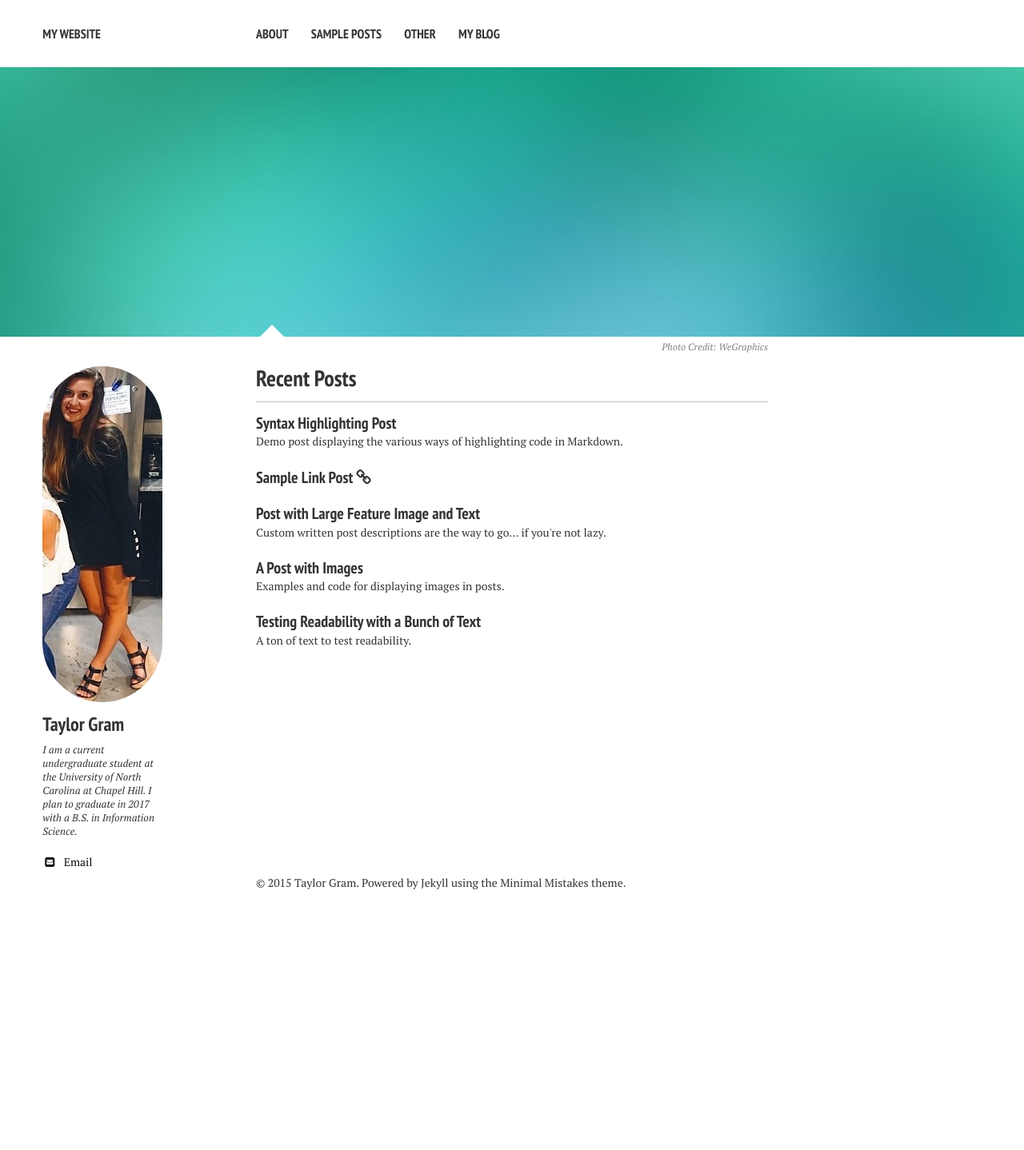
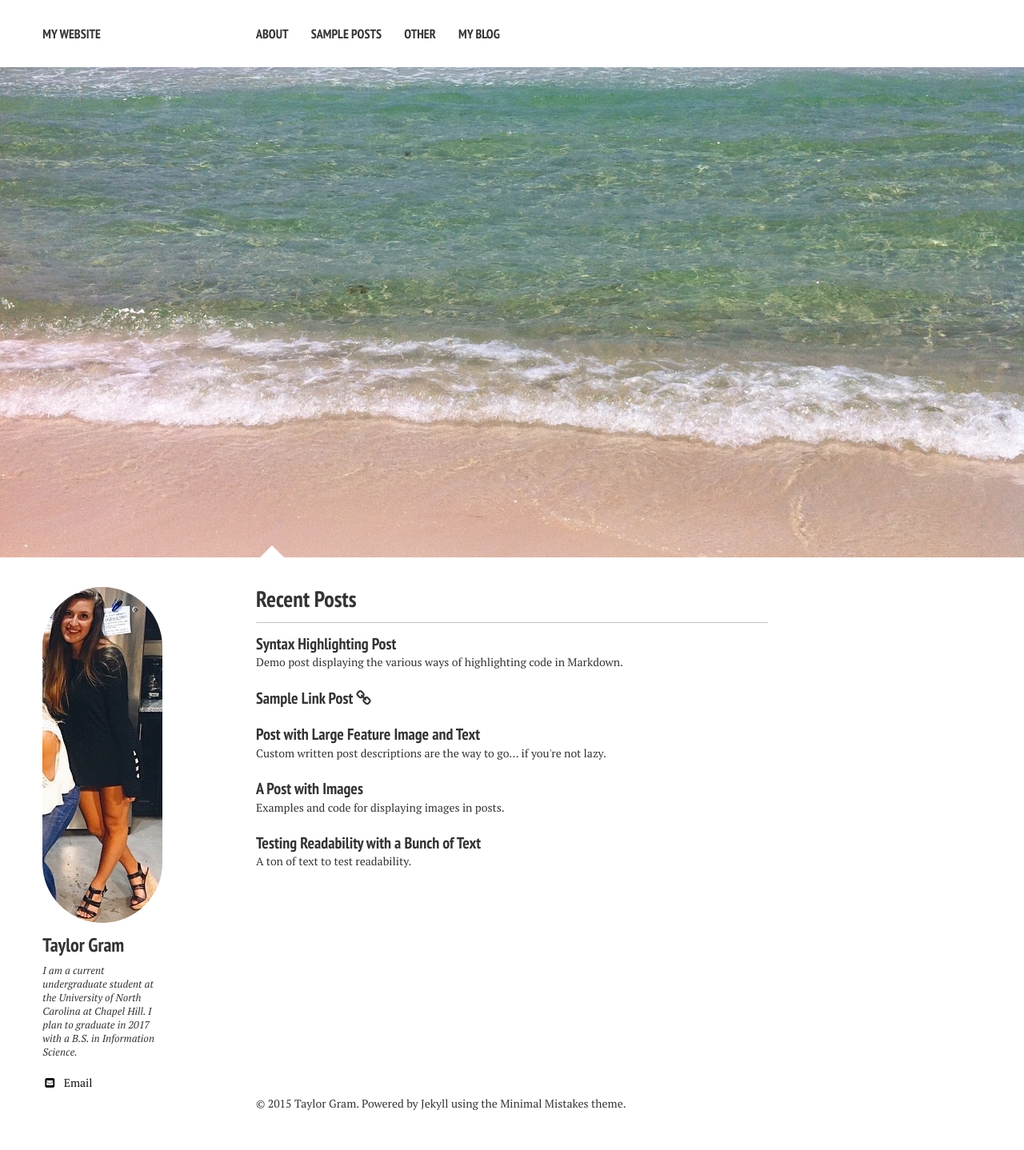
Before and after one commit to tgram/tgram.github.io, a Jekyll site: the page built from index.md, in a window 1280 px wide. Shown: the whole page at 80% size. Built offline with Jekyll 4.4.1, drawn with Linux system fonts in a browser that asks for light colours; nearby versions of some CDN libraries; before the commit the page ends 1162 px from its top, so only the background shows below that.

Commit message:
changes about header photo

```diff
--- a/index.md
+++ b/index.md
@@ -4,7 +4,7 @@ title: My Website
 excerpt: "A minimal Jekyll theme for your blog by designer Michael Rose."
 tags: [Jekyll, theme, responsive, blog, template]
 image:
-  feature: sample-image-1.jpg
-  credit: WeGraphics
-  creditlink: http://wegraphics.net/downloads/free-ultimate-blurred-background-pack/
+  feature: ocean.jpg
+  credit:
+  creditlink:
 ---
```
